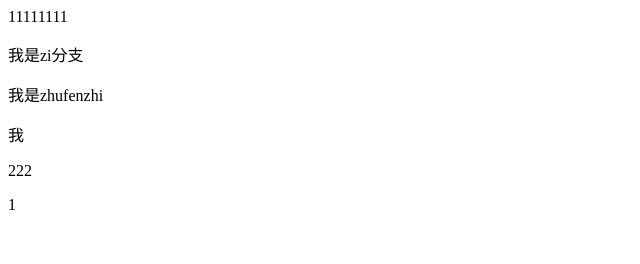
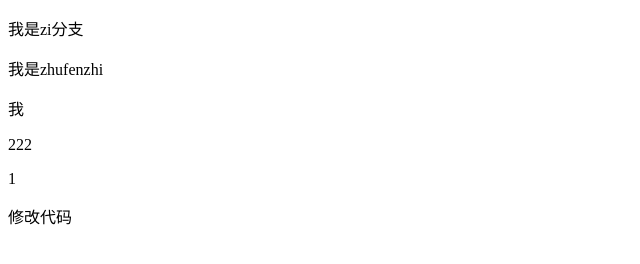
Before and after one commit to songzhuang0109/web1711, a plain HTML site: page index.html in a window 1280 px wide. Shown: the whole page, without its empty margins (0-640 px from the left). Drawn offline with Linux system fonts and the light colour scheme.

Commit message:
修改代码

```diff
--- a/index.html
+++ b/index.html
@@ -6,14 +6,13 @@
 </head>
 <body>
 <div>
-11111111
+
 	<p>我是zi分支</p>
 	<p>我是zhufenzhi</p>
 	<p>我</p>
-
 	<p>222</p>
-
 	<p>1</p>
+	<p>修改代码</p>
 
 </div>
 </body>
```
